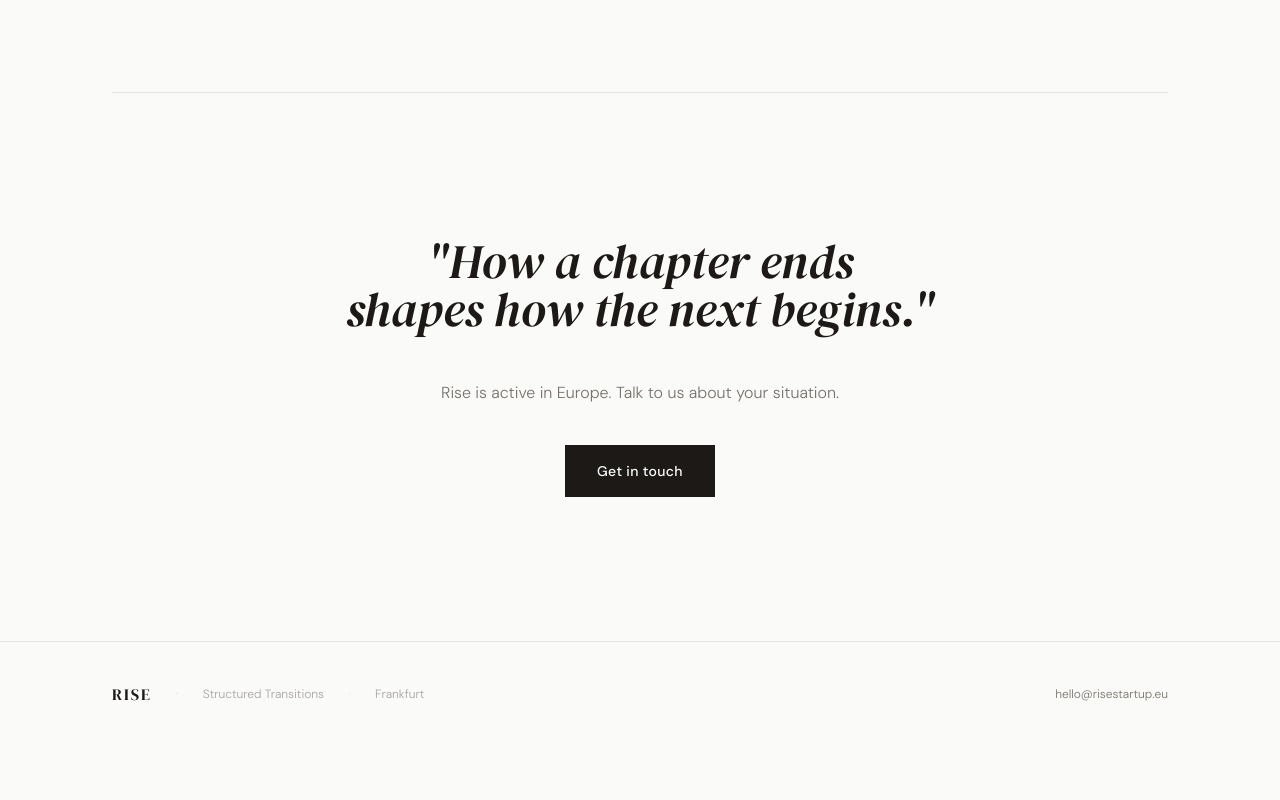
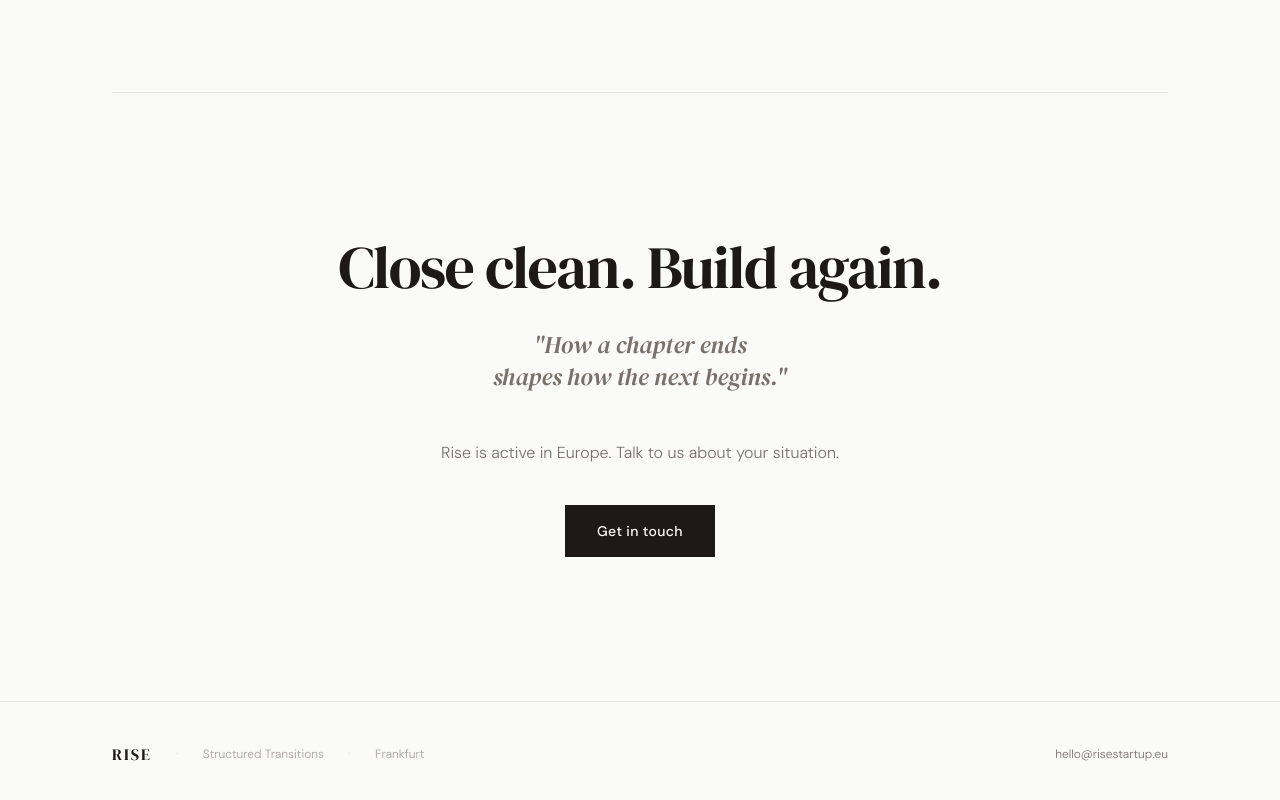
Before and after one commit to fharseim/Winddown, a React (Vite) app: page / in a window 1280 px wide. Shown: the part 2712-3512 px from the top of the page. Before the commit the page ends 3458 px from the top, so only its background shows below. Built offline with nearby package versions, Linux system fonts and the light colour scheme.

Commit message:
Add 'Close clean. Build again.' as closing tagline
Positions the product tagline prominently in the Closer section,
above the supporting quote — rounding out all stakeholder perspectives
with a forward-looking statement.

https://claude.ai/code/session_017vzRvL8ZLrSPivRPep6yvx

```diff
--- a/src/App.jsx
+++ b/src/App.jsx
@@ -238,7 +238,10 @@ function WhoWeServe() {
 function Closer() {
   return (
     <section className="py-24 md:py-36 px-6 md:px-12 max-w-6xl mx-auto text-center">
-      <blockquote className="font-serif font-normal italic text-rise-dark text-3xl md:text-4xl lg:text-5xl leading-tight max-w-3xl mx-auto mb-12">
+      <p className="font-serif font-normal text-rise-dark text-4xl md:text-5xl lg:text-6xl leading-tight mb-8 tracking-tight">
+        Close clean. Build again.
+      </p>
+      <blockquote className="font-serif font-normal italic text-rise-muted text-xl md:text-2xl leading-tight max-w-2xl mx-auto mb-12">
         "How a chapter ends<br className="hidden md:block" /> shapes how the next begins."
       </blockquote>
       <p className="font-sans font-light text-rise-muted text-base mb-10">
```
